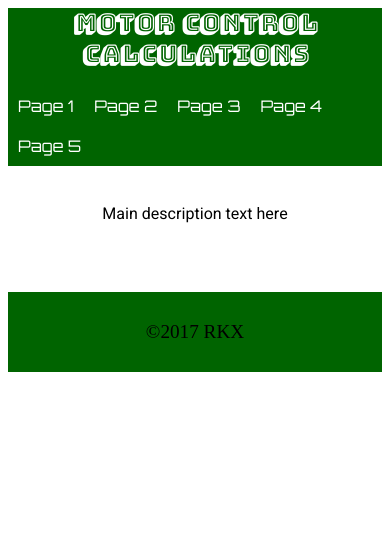
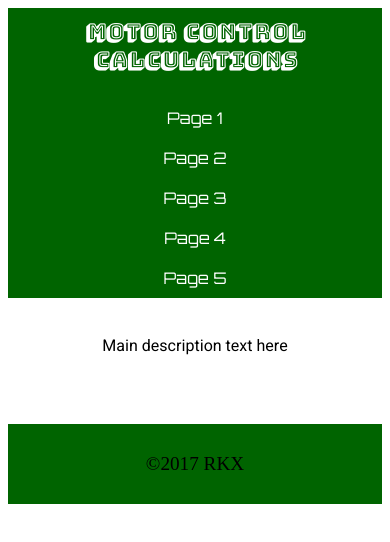
Before and after one commit to pmakahmann/FEWD-tues-jan2017Project, a plain HTML site: page index.html in a window 390 px wide. Drawn offline with Linux system fonts and the light colour scheme.

Commit message:
Updated to Mobile First

```diff
--- a/css/base.css
+++ b/css/base.css
@@ -40,28 +40,33 @@ p{
 
 /* ---- Navigation ---- */
 
-.main-header,
+.name {
+		font-size: 1.35em;
+}
+
 .main-nav {
-	background-color: darkgreen;
+	margin-top: 5px;
+}
+
+.name a,
+.main-nav a {
+	color: white;
 	text-align: center;
 	display: block;
-}
-
-.main-header a,
-.main-nav a {
-	color: white;
+	padding: 10px 15px;
 }
 
 .main-header {
 	font-family: 'Bungee Shade', cursive;
+	background-color: darkgreen;
 }
 
-.main-nav {
+.main-nav a {
 	font-family: 'Orbitron', sans-serif;
 }
 
-.main-nav li{
-	padding: 10px;
+.main-nav a:hover {
+	color: black;
 }
 
 .main-footer {
@@ -87,17 +92,6 @@ p{
   Flex
 ==================================== */
 
-.main-nav{
-	display: inline-flex;
-	flex-wrap: wrap;
-}
-
-
-
 /* =================================
   Media Queries
 ==================================== */
-
-@media (min-width: 769px) {
-
-}
```
